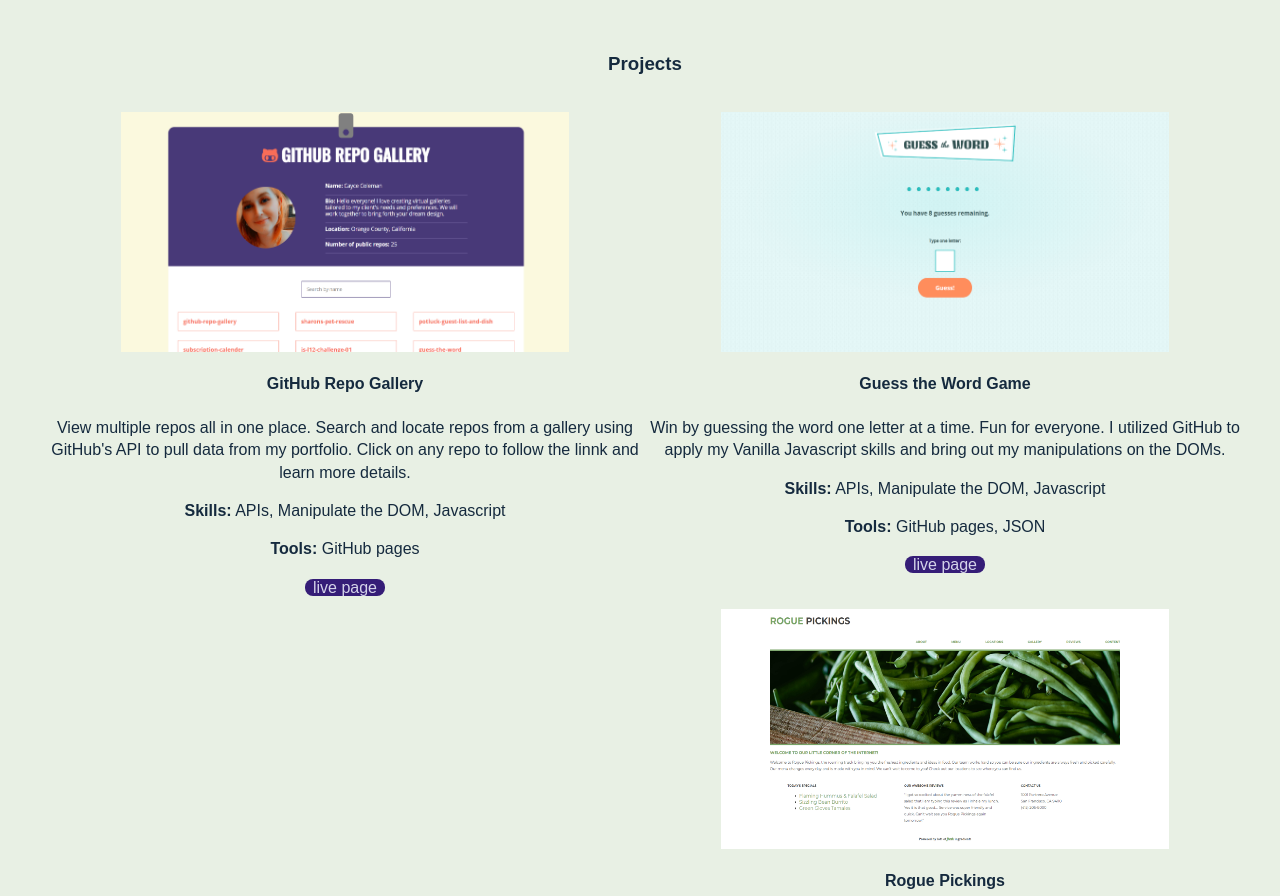
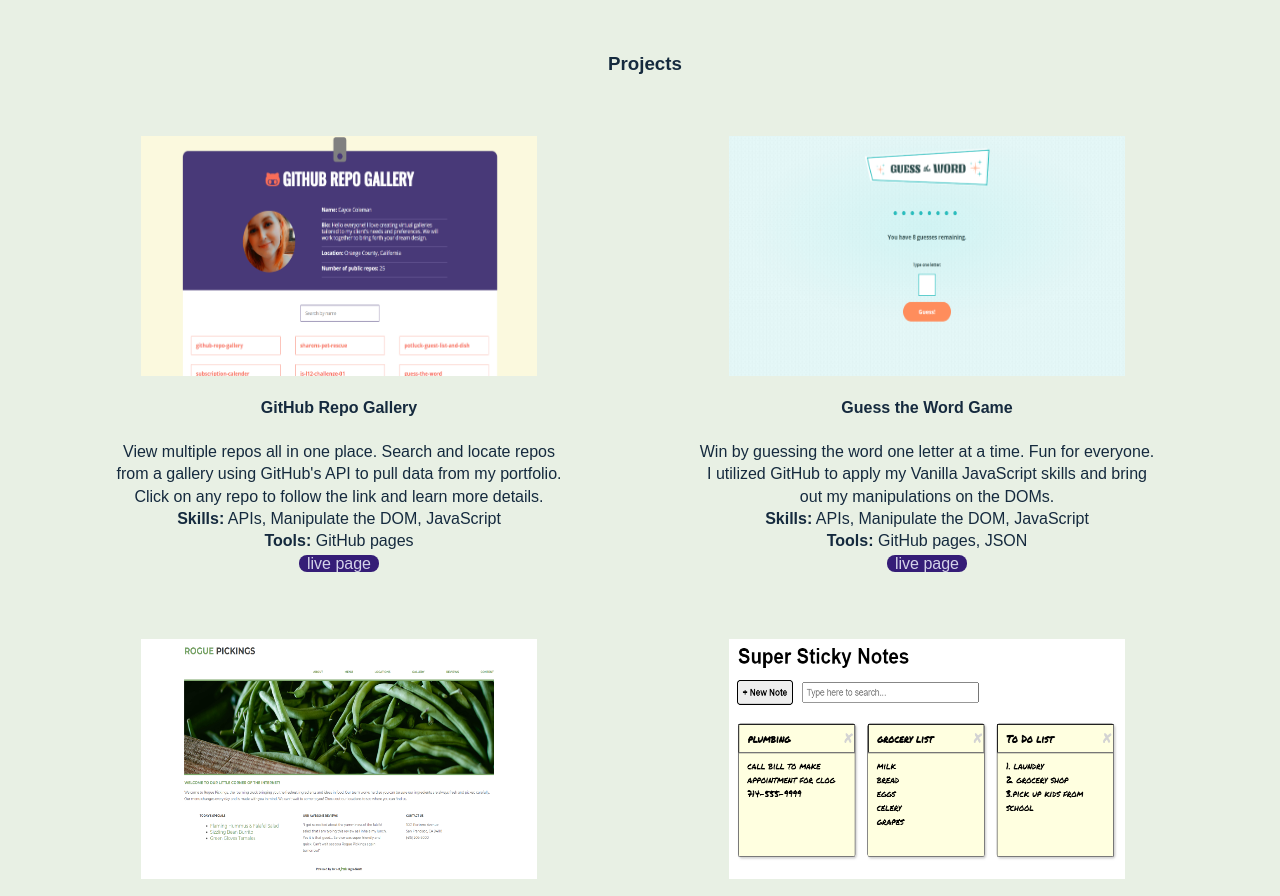
Before and after one commit to caycecoleman/portfolio, a plain HTML site: page index.html in a window 1280 px wide. Shown: the part 880-1776 px from the top of the page. Drawn offline with Linux system fonts and the light colour scheme; files whose address does not match are found by name; a web font is replaced by a local one.

Commit message:
fixed typos, validated html

```diff
--- a/css/main.css
+++ b/css/main.css
@@ -151,12 +151,12 @@ main p a:hover, nav ul li a:focus {
   list-style-type: none;
 }
 
-#link-img {
+.link-img {
   width: 2em;
   height: 2em;
 }
 
-#portfolio-img {
+#portfolio-image {
   width: 22em;
   height: 35em;
   border-style: double;
@@ -265,14 +265,20 @@ span {
     width: fit-content;
 }
 
-  .portfolio-projects {
-    margin:auto;
-    display: block;
-    text-align: center;
-    float: left;
-    width:50%;
-    overflow-x: hidden;
+.portfolio-projects {
+  margin:auto;
+  display: block;
+  text-align: center;
+  float: left;
+  width:45%;
+  padding:2%;
+  overflow: hidden;
 
+}
+
+.portfolio-projects p {
+width: 85%;
+margin:auto;
 }
 
   #work {
@@ -448,10 +454,6 @@ textarea {
    Modify as content requires.
    ========================================================================== */
 
-@media only screen and (min-width: 35em) {
-  /* Style adjustments for viewports that meet the condition */
-}
-
 @media print,
   (-webkit-min-device-pixel-ratio: 1.25),
   (min-resolution: 1.25dppx),
--- a/index.html
+++ b/index.html
@@ -1,10 +1,10 @@
 <!doctype html>
-<html class="no-js" lang="">
+<html class="no-js" lang="en">
 
 <head>
   <meta charset="utf-8">
   <title>Developer Portfolio</title>
-  <meta name="description" content="">
+  <meta name="description" content="This page is all about my work skills and personal life. You can check out multiple projects that I completed: a static website for a fabricated restaurant, a gallery website that leads you to more projects of mine, a word guessing game, and a sticky note app that you can use for reminders. It also highlights the skills I have acquired. Then at the end there is a small biography and what I like to do in my free time, along with my contact information for future employers.">
   <meta name="viewport" content="width=device-width, initial-scale=1">
 
   <meta property="og:title" content="">
@@ -43,7 +43,6 @@
       <h3>I'm a Web Developer who wants to help
         <br>make your web dreams become a reality.</h3>
       </div>
-    </div>
   </header>
 
 
@@ -54,11 +53,11 @@
           <h3 class="portfolio-wrapper">Projects</h3>
           <div class="portfolio-projects">
             <figure>
-            <img src="img/repo-gallery.png" alt id="repo gallery image">
+            <img src="img/repo-gallery.png" alt id="repo-gallery-image">
             </figure>
             <h4>GitHub Repo Gallery</h4>
-            <p>View multiple repos all in one place. Search and locate repos from a gallery using GitHub's API to pull data from my portfolio. Click on any repo to follow the linnk and learn more details.</p>
-            <p><span>Skills:</span> APIs, Manipulate the DOM, Javascript</p>
+            <p>View multiple repos all in one place. Search and locate repos from a gallery using GitHub's API to pull data from my portfolio. Click on any repo to follow the link and learn more details.</p>
+            <p><span>Skills:</span> APIs, Manipulate the DOM, JavaScript</p>
             <p><span>Tools:</span> GitHub pages</p>
             <p>
               <a href="https://caycecoleman.github.io/github-repo-gallery" target="_blank">Live Page</a></p>
@@ -66,11 +65,11 @@
 
           <div class="portfolio-projects">
             <figure>
-            <img src="img/guess-the-word.png" alt id="guess the word image">
+            <img src="img/guess-the-word.png" alt id="guess-the-word-image">
             </figure>
             <h4>Guess the Word Game</h4>
-            <p>Win by guessing the word one letter at a time. Fun for everyone. I utilized GitHub to apply my Vanilla Javascript skills and bring out my manipulations on the DOMs.</p>
-            <p><span>Skills:</span> APIs, Manipulate the DOM, Javascript</p>
+            <p>Win by guessing the word one letter at a time. Fun for everyone. I utilized GitHub to apply my Vanilla JavaScript skills and bring out my manipulations on the DOMs.</p>
+            <p><span>Skills:</span> APIs, Manipulate the DOM, JavaScript</p>
             <p><span>Tools:</span> GitHub pages, JSON</p>
             <p>
               <a href="https://caycecoleman.github.io/guess-the-word/" target="_blank">Live Page</a></p>
@@ -78,7 +77,7 @@
 
           <div class="portfolio-projects">
             <figure>
-            <img src="img/rogue-pickings.png" alt id="rogue pickings image">
+            <img src="img/rogue-pickings.png" alt id="rogue-pickings-image">
             </figure>
             <h4>Rogue Pickings</h4>
             <p>This is a one-page sample website for a restaurant. Simple and clean for a sophisticated yet elegant website. I utilized Photoshop and text editor to highlight my skills in CSS3 and HTML5.</p>
@@ -90,7 +89,7 @@
 
           <div class="portfolio-projects">
             <figure>
-            <img src="img/sticky-note.png" alt id="sticky notes image">
+            <img src="img/sticky-note.png" alt id="sticky-notes-image">
             </figure>
             <h4>Sticky Note App</h4>
             <p>A sticky note project that lets you create, edit, save, and search for messages written on each sticky note using UI. </p>
@@ -134,7 +133,7 @@
       <section id="about">
         <div class="content-wrapper">
           <h3 class="portfolio-wrapper">About Me</h3>
-          <img id="portfolio-img" src="img/portfolio-image.jpg" alt id="portfolio-image">
+          <img src="img/portfolio-image.jpg" alt id="portfolio-image">
           <h2>Cayce Coleman</h2>
           <h3>Web Developer</h3>
           <p>I love web development because I enjoy creating things and playing around with technology, so I figured, why not do both! My favorite thing is finishing a project and seeing all your hard work come to life. When I'm not tinkering with technology I'm chasing my three kids around, tending to my garden, or cooking up something delicious.</p>
@@ -151,17 +150,17 @@
       <div class="third-width">
         <h4>Contact Me</h4>
         <p>714-272-0619</p>
-        <p id="email"><a href="mailto:cayce.coleman@outlook.com? subject=Job Inquiry">cayce.coleman@outlook.com</a></p>
+        <p id="email"><a href="mailto:cayce.coleman@outlook.com"> cayce.coleman@outlook.com</a></p>
       </div>
       <div class="third-width">
         <h4>Follow Me</h4>
         <ul>
         <li><a href="https://github.com/caycecoleman" target="_blank">
-          <img id="link-img" src="img/github_PNG19.png" alt id="github-icon">
+          <img class="link-img" src="img/github_PNG19.png" alt id="github-icon">
         </a>
         </li>
         <li><a href="https://www.linkedin.com/in/cayce-coleman/" target="blank">
-          <img id="link-img" src="img/linkedIn_PNG39.png" alt id="linkedin-icon">
+          <img class="link-img" src="img/linkedIn_PNG39.png" alt id="linkedin-icon">
         </a>
         </li>
       </ul>
```
